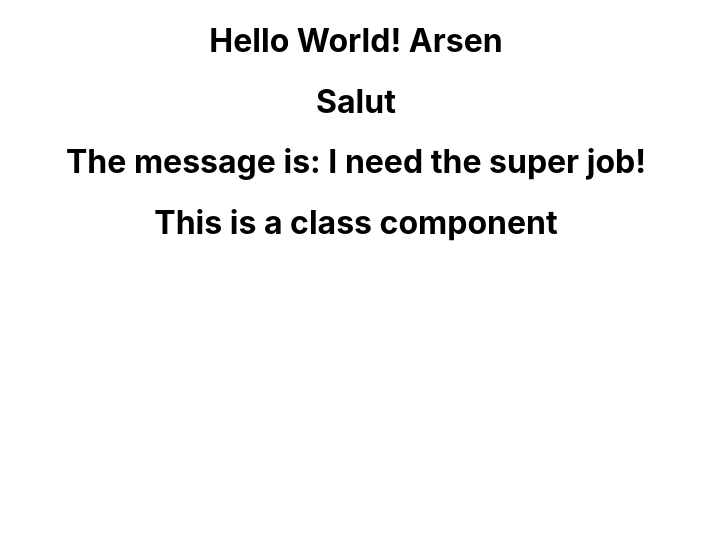
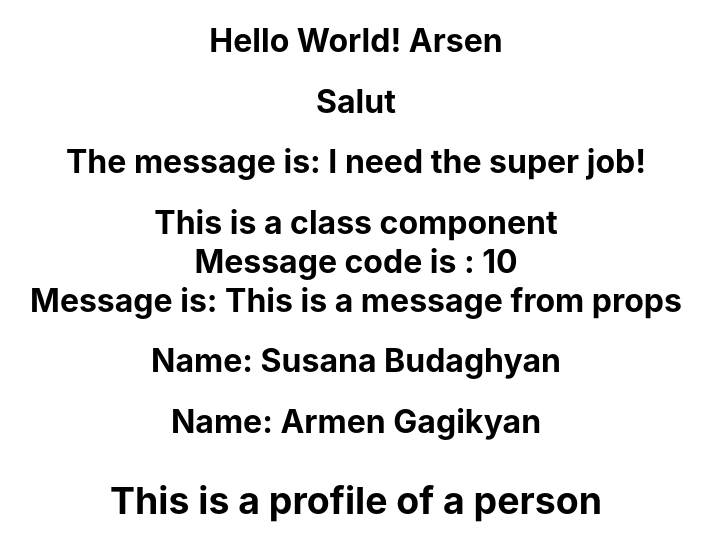
Before and after one commit to 7710407/react_myproject, a React (Create React App) app: page / in a window 1280 px wide. Shown: the top 560 px of the page, without its empty margins (284-996 px from the left). Built offline with nearby package versions, Linux system fonts and the light colour scheme.

Commit message:
Added Props in Fucnctional Component and Class

```diff
--- a/src/App.js
+++ b/src/App.js
@@ -4,6 +4,7 @@ import Hello from './components/Hello';
 import Salut from './components/Salut';
 import Salam from './components/Salam';
 import Message from './components/Message';
+import Profile from './components/Profile';
 
 function App() {
   return (
@@ -11,7 +12,11 @@ function App() {
       <Hello />
       <Salut />
       <Salam />
-      <Message />
+      <Message messagecode="10" messagecontent="This is a message from props"/>
+      <Profile name="Susana" lastname="Budaghyan" />
+      <Profile name="Armen" lastname="Gagikyan">
+        <h3>This is a profile of a person</h3>
+      </Profile>
     </div>
   );
 }
--- a/src/components/Message.js
+++ b/src/components/Message.js
@@ -2,7 +2,9 @@ import { Component } from "react";
 
 class Message extends Component {
     render() {
-        return <h1>This is a class component</h1>
+        return <h1>This is a class component
+            <br />Message code is : {this.props.messagecode}
+            <br />Message is: {this.props.messagecontent}</h1>
     }
 }
 
--- /dev/null
+++ b/src/components/Profile.js
@@ -0,0 +1,7 @@
+function Profile(props) {
+    return <h1>Name: {props.name} {props.lastname}
+        {props.children}
+        </h1>
+}
+
+export default Profile;
```
